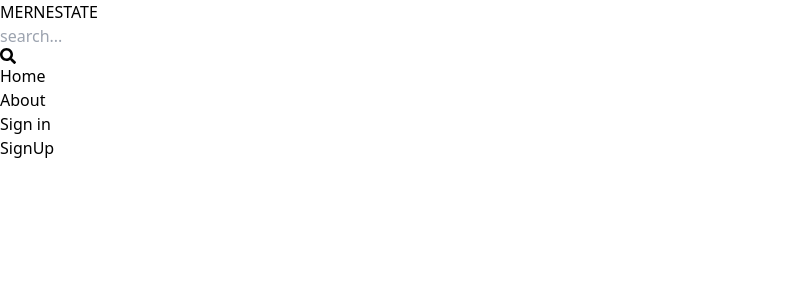
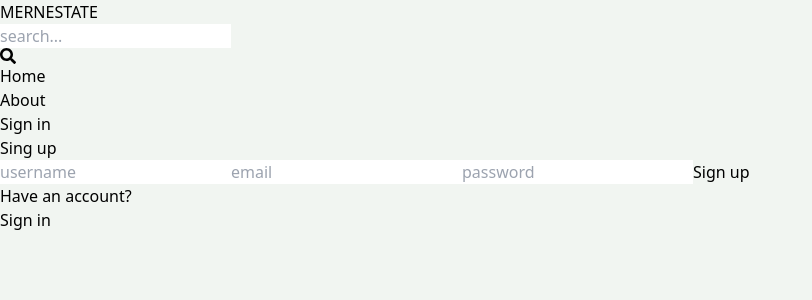
Before and after one commit to LuciaLeitao/MERNlucia, a React (Vite) app in the folder client/: page /sign-up in a window 1280 px wide. Shown: the top 300 px of the page, without its empty margins (0-812 px from the left). Built offline with nearby package versions, Linux system fonts and the light colour scheme.

Commit message:
complete sign up page UI

```diff
--- a/client/src/index.css
+++ b/client/src/index.css
@@ -1,3 +1,8 @@
 @tailwind base;
 @tailwind components;
 @tailwind utilities;
+
+
+body{
+    background-color: rgb(241, 245, 241);
+}
--- a/client/src/pages/SignUp.jsx
+++ b/client/src/pages/SignUp.jsx
@@ -1,7 +1,22 @@
 import React from 'react'
-
+import { Link } from "react-router-dom";
 export default function SignUp() {
   return (
-    <div>SignUp</div>
+    <div className='p-3 max-w-lg mx-auto'>
+      <h1 className='text-3xl text-center font-semibold my-7'>
+      Sing up</h1>
+      <form className='flex flex-col gap-4'>
+        <input type='text' placeholder='username' className='border p-3 rounded-lg' id='username'/>
+        <input type='email' placeholder='email' className='border p-3 rounded-lg' id='username'/>
+        <input type='password' placeholder='password' className='border p-3 rounded-lg' id='username'/>
+        <button className='bg-slate-700 text-white p-3 rounded-lg uppercase hover:opacity-95 disabled:opacity-80'>Sign up</button>
+      </form>
+      <div className='flex gap-2 mt-5'>
+      <p>Have an account?</p>
+      <Link to={"/sign-in"}>
+      <span className='text-blue-700'>Sign in</span></Link>
+
+      </div>
+    </div>
   )
 }
```
Also changed, not shown: 1 other file (tests, documents, lock files or other folders).
